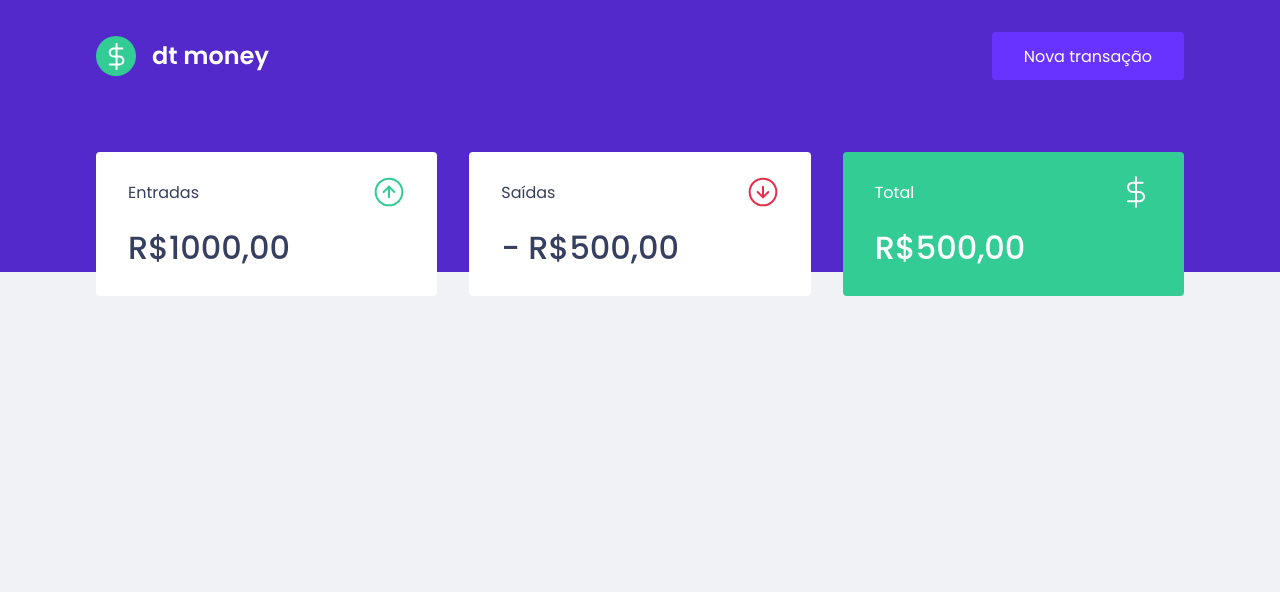
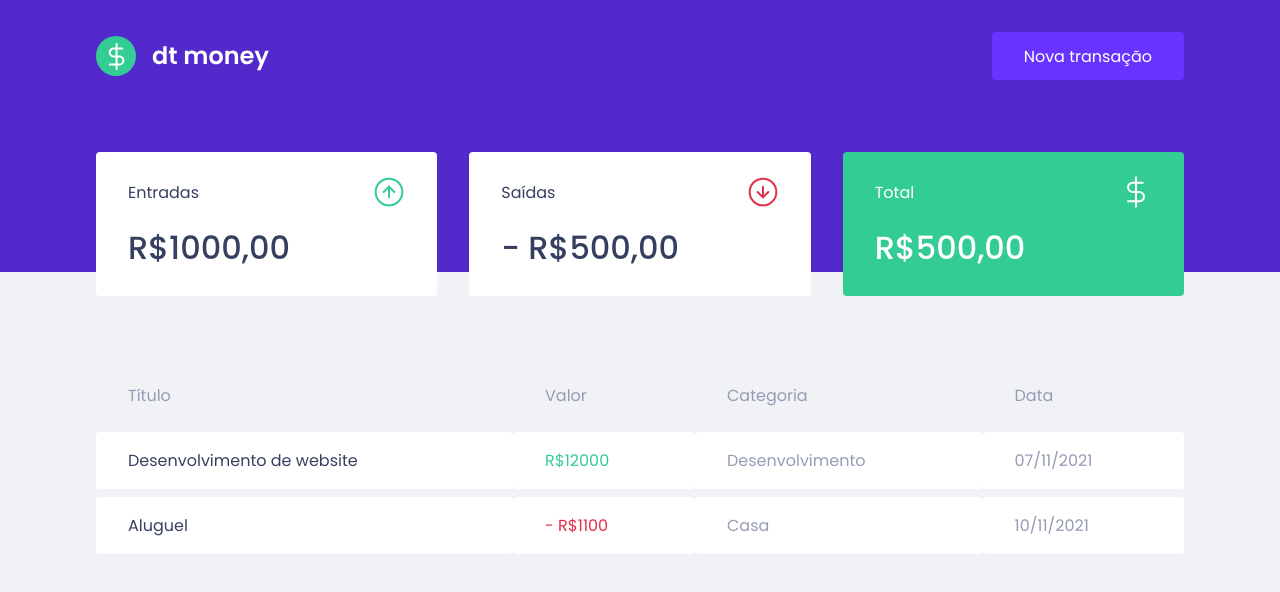
Before and after one commit to cesarakt/money-app, a React (Create React App) app: page / in a window 1280 px wide. Shown: the top 592 px of the page. Built offline with nearby package versions, Linux system fonts and the light colour scheme.

Commit message:
Table styled

```diff
--- a/src/components/Dashboard/index.tsx
+++ b/src/components/Dashboard/index.tsx
@@ -1,10 +1,13 @@
 import { Summary } from '../Summary'
+import { TransactionsTable } from '../TransactionsTable'
+
 import { Container } from './styles'
 
 export function Dashboard() {
   return (
     <Container>
       <Summary />
+      <TransactionsTable />
     </Container>
   )
 }
--- /dev/null
+++ b/src/components/TransactionsTable/index.tsx
@@ -0,0 +1,32 @@
+import { Container } from './styles'
+
+export function TransactionsTable() {
+  return (
+    <Container>
+      <table>
+        <thead>
+          <tr>
+            <th>Título</th>
+            <th>Valor</th>
+            <th>Categoria</th>
+            <th>Data</th>
+          </tr>
+        </thead>
+        <tbody>
+          <tr>
+            <td>Desenvolvimento de website</td>
+            <td className="deposit">R$12000</td>
+            <td>Desenvolvimento</td>
+            <td>07/11/2021</td>
+          </tr>
+          <tr>
+            <td>Aluguel</td>
+            <td className="withdraw">- R$1100</td>
+            <td>Casa</td>
+            <td>10/11/2021</td>
+          </tr>
+        </tbody>
+      </table>
+    </Container>
+  )
+}
--- /dev/null
+++ b/src/components/TransactionsTable/styles.ts
@@ -0,0 +1,38 @@
+import styled from 'styled-components'
+
+export const Container = styled.div`
+  margin-top: 4rem;
+
+  table {
+    width: 100%;
+    border-spacing: 0 0.5rem;
+
+    th {
+      color: var(--text-body);
+      font-weight: 400;
+      padding: 1rem 2rem;
+      text-align: left;
+      line-height: 1.5rem;
+    }
+
+    td {
+      padding: 1rem 2rem;
+      border: 0;
+      background: var(--shape);
+      color: var(--text-body);
+      border-radius: 0.25rem;
+
+      &:first-child {
+        color: var(--text-title);
+      }
+
+      &.deposit {
+        color: var(--green);
+      }
+
+      &.withdraw {
+        color: var(--red);
+      }
+    }
+  }
+`
```
